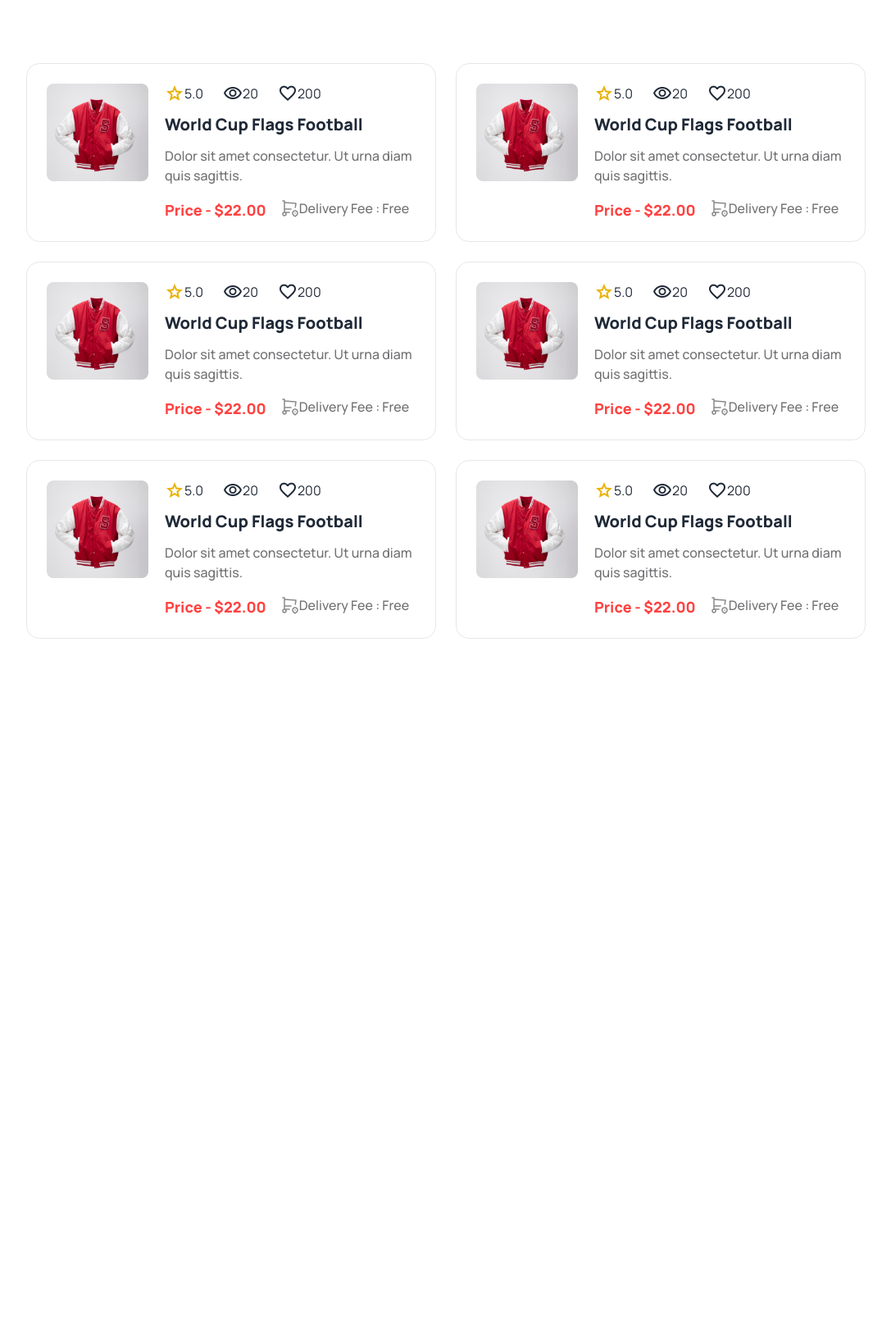
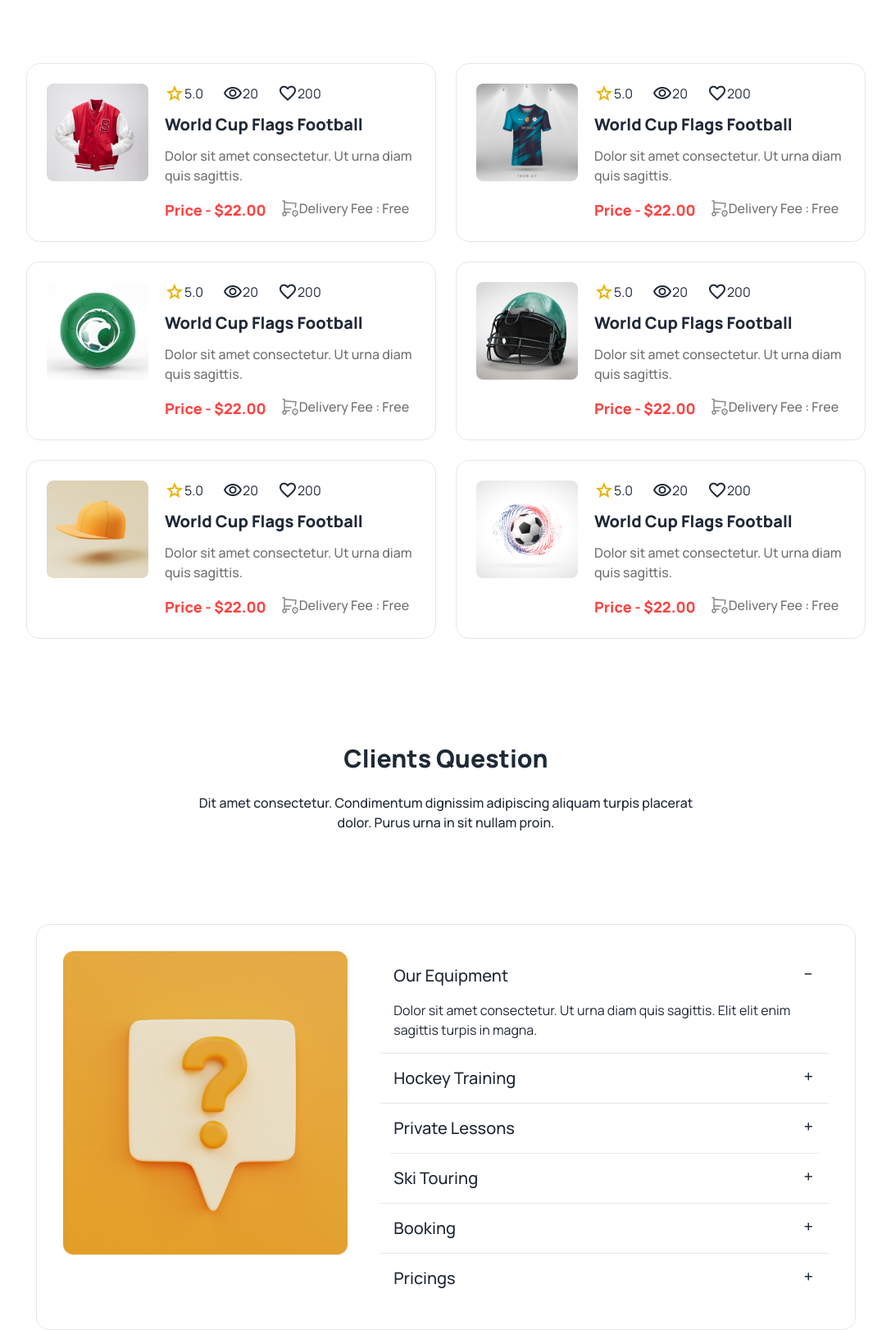
Before and after one commit to mobarak-06/assignment-3, a plain HTML site: page index.html in a window 1280 px wide. Shown: the part 2617-4239 px from the top of the page at 82% size, without its empty margins (96-1183 px from the left). Before the commit the page ends 3396 px from the top, so only its background shows below. Drawn offline with nearby package versions, Linux system fonts and the light colour scheme.

Commit message:
final according section added

```diff
--- a/index.html
+++ b/index.html
@@ -150,7 +150,7 @@
         <!-- main-1 -->
         <section>
          <!-- 1st product col-->
-        <section id="bor" class="container mx-auto flex gap-5 mt-20 p-6">
+        <section id="bor" class="container mx-auto flex flex-col lg:flex-row gap-5 mt-20 p-6">
             <!-- 1st product -->
             <div>
               <img src="Images/5.png" alt="">
@@ -191,10 +191,10 @@
         </section>
       </section>
           <!-- 2nd product col-->
-          <section id="bor" class="container mx-auto flex gap-5 mt-6 p-6">
+          <section id="bor" class="container mx-auto flex flex-col lg:flex-row gap-5 mt-6 p-6">
             <!-- 2st product -->
             <div>
-              <img src="Images/5.png" alt="">
+              <img src="Images/6.png" alt="">
             </div>
 
             <section class="">
@@ -232,10 +232,10 @@
         </section>
       </section>
           <!-- 3rd product section -->
-          <section id="bor" class="container mx-auto flex gap-5 mt-6 p-6">
+          <section id="bor" class="container mx-auto flex flex-col lg:flex-row gap-5 mt-6 p-6">
             <!-- 3st product -->
             <div>
-              <img src="Images/5.png" alt="">
+              <img src="Images/7.png" alt="">
             </div>
 
             <section class="">
@@ -276,10 +276,10 @@
     <!-- main-2 -->
     <section>
         <!-- 4th products col -->
-      <section id="bor" class="container mx-auto flex gap-5 mt-20 p-6">
+      <section id="bor" class="container mx-auto flex flex-col lg:flex-row gap-5 mt-20 p-6">
         <!-- 4th product -->
         <div>
-          <img src="Images/5.png" alt="">
+          <img src="Images/8.png" alt="">
         </div>
 
         <section class="">
@@ -317,10 +317,10 @@
     </section>
   </section>
   <!-- 5th products col -->
-  <section id="bor" class="container mx-auto flex gap-5 mt-6 p-6">
+  <section id="bor" class="container mx-auto flex flex-col lg:flex-row gap-5 mt-6 p-6">
     <!-- 5th product -->
     <div>
-      <img src="Images/5.png" alt="">
+      <img src="Images/9.png" alt="">
     </div>
 
     <section class="">
@@ -358,10 +358,10 @@
 </section>
 </section>
 <!-- 6th section cols -->
-<section id="bor" class="container mx-auto flex gap-5 mt-6 p-6">
+<section id="bor" class="container mx-auto flex flex-col lg:flex-row gap-5 mt-6 p-6">
   <!-- 6th product -->
   <div>
-    <img src="Images/5.png" alt="">
+    <img src="Images/10.png" alt="">
   </div>
 
   <section class="">
@@ -402,7 +402,80 @@
     </section>
     </main>
     <footer>
-
+      <!-- client section -->
+        <section class="container mx-auto mt-32">
+          <div class="text-center">
+           <h1 class="font-extrabold text-3xl">Clients Question</h1>
+           <p class="font-medium text-base pt-6">Dit amet consectetur. Condimentum dignissim adipiscing aliquam turpis placerat <br> dolor. Purus urna in sit nullam proin. </p>
+          </div>
+        </section>
+        <!-- client according section -->
+        <section id="bor" class="container mx-auto mt-28 p-8 gap-10 flex flex-col lg:flex-row lg:w-[1000px]">
+          <div>
+            <img src="Images/11.png" alt="">
+          </div>
+          <div class="">
+            <div class="collapse collapse-plus ">
+              <input type="radio" name="my-accordion-3" checked="checked" />
+              <div class="collapse-title text-xl font-medium">
+                Our Equipment
+              </div>
+              <div class="collapse-content">
+                <p>Dolor sit amet consectetur. Ut urna diam quis sagittis. Elit elit enim sagittis turpis in magna.</p>
+              </div>
+            </div>
+            <hr>
+            <div class="collapse collapse-plus ">
+              <input type="radio" name="my-accordion-3" />
+              <div class="collapse-title text-xl font-medium">
+                Hockey Training
+              </div>
+              <div class="collapse-content">
+                <p>hello</p>
+              </div>
+            </div>
+            <hr>
+            <div class="collapse collapse-plus ">
+              <input type="radio" name="my-accordion-3" />
+              <div class="collapse-title text-xl font-medium">
+                Private Lessons
+              </div>
+              <div class="collapse-content">
+                <p>hello</p>
+              </div>
+              <hr>
+            </div>
+            <div class="collapse collapse-plus ">
+              <input type="radio" name="my-accordion-3" />
+              <div class="collapse-title text-xl font-medium">
+                Ski Touring
+              </div>
+              <div class="collapse-content">
+                <p>hello</p>
+              </div>
+            </div>
+            <hr>
+            <div class="collapse collapse-plus ">
+              <input type="radio" name="my-accordion-3" />
+              <div class="collapse-title text-xl font-medium">
+                Booking
+              </div>
+              <div class="collapse-content">
+                <p>hello</p>
+              </div>
+            </div>
+            <hr>
+            <div class="collapse collapse-plus ">
+              <input type="radio" name="my-accordion-3" />
+              <div class="collapse-title text-xl font-medium">
+                Pricings
+              </div>
+              <div class="collapse-content">
+                <p>hello</p>
+              </div>
+            </div>
+          </div>
+        </section>
     </footer>
 </body>
 </html>
```
